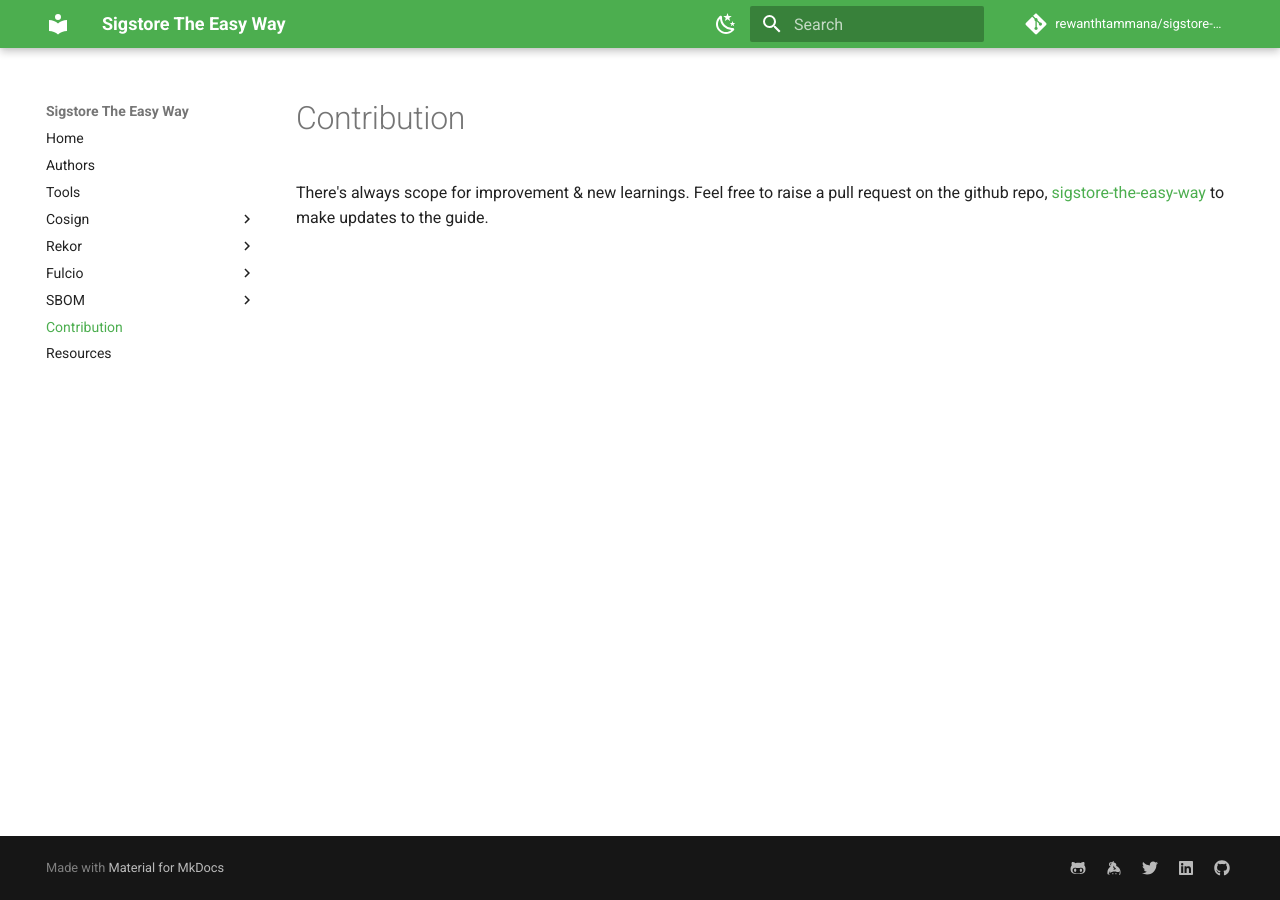
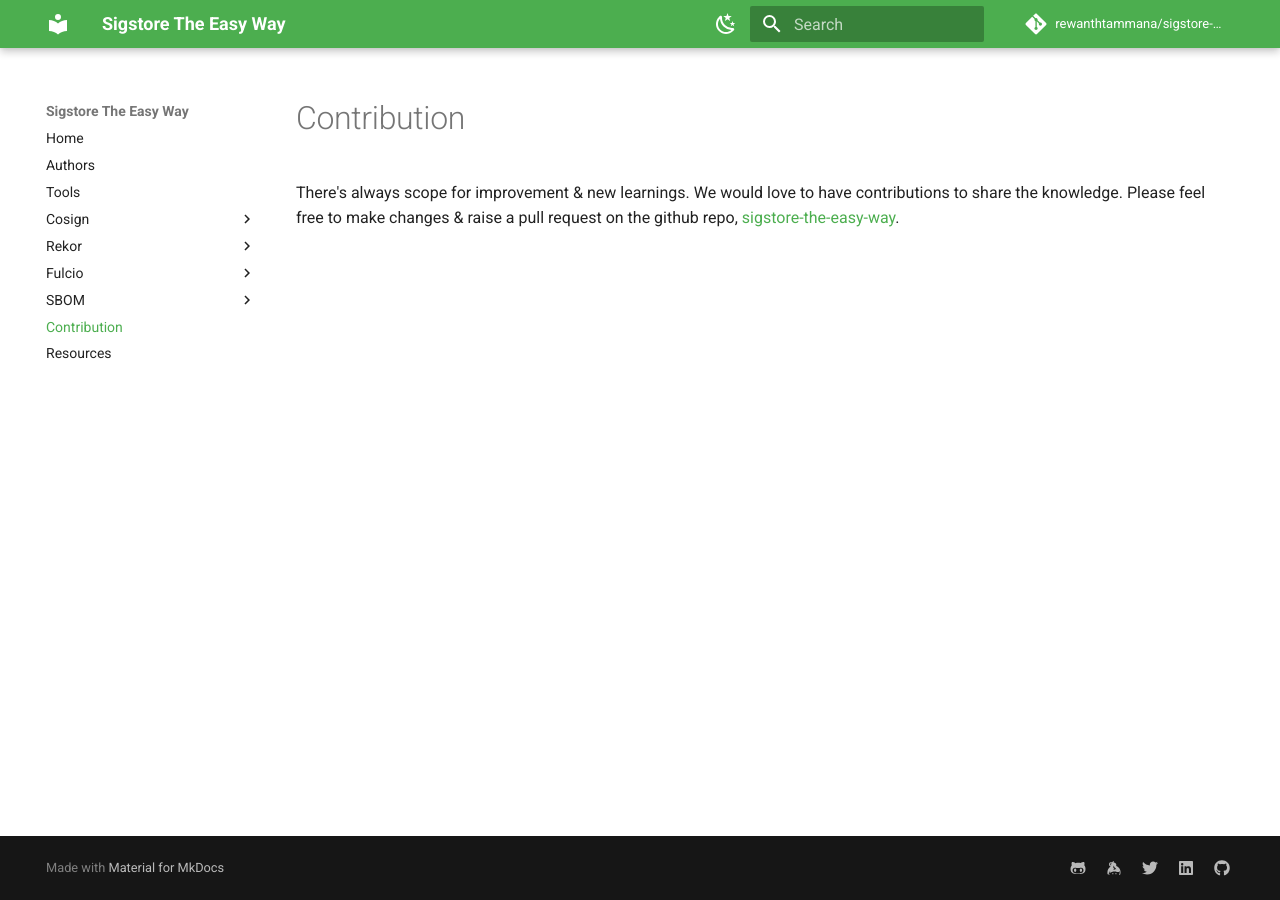
Before and after one commit to rewanthtammana/sigstore-the-easy-way, an MkDocs documentation site: the page built from guide/contribution.md, in a window 1280 px wide. Built offline with MkDocs 1.6.1 and Material for MkDocs 9.7.7, drawn with Linux system fonts in a browser that asks for light colours; comment, search, counter and statistics services are not loaded.

Commit message:
Updates contribution page

```diff
--- a/guide/contribution.md
+++ b/guide/contribution.md
@@ -1,3 +1,3 @@
 # Contribution
 
-There's always scope for improvement & new learnings. Feel free to raise a pull request on the github repo, [sigstore-the-easy-way](https://github.com/rewanthtammana/sigstore-the-easy-way) to make updates to the guide.
+There's always scope for improvement & new learnings. We would love to have contributions to share the knowledge. Please feel free to make changes & raise a pull request on the github repo, [sigstore-the-easy-way](https://github.com/rewanthtammana/sigstore-the-easy-way).
```
